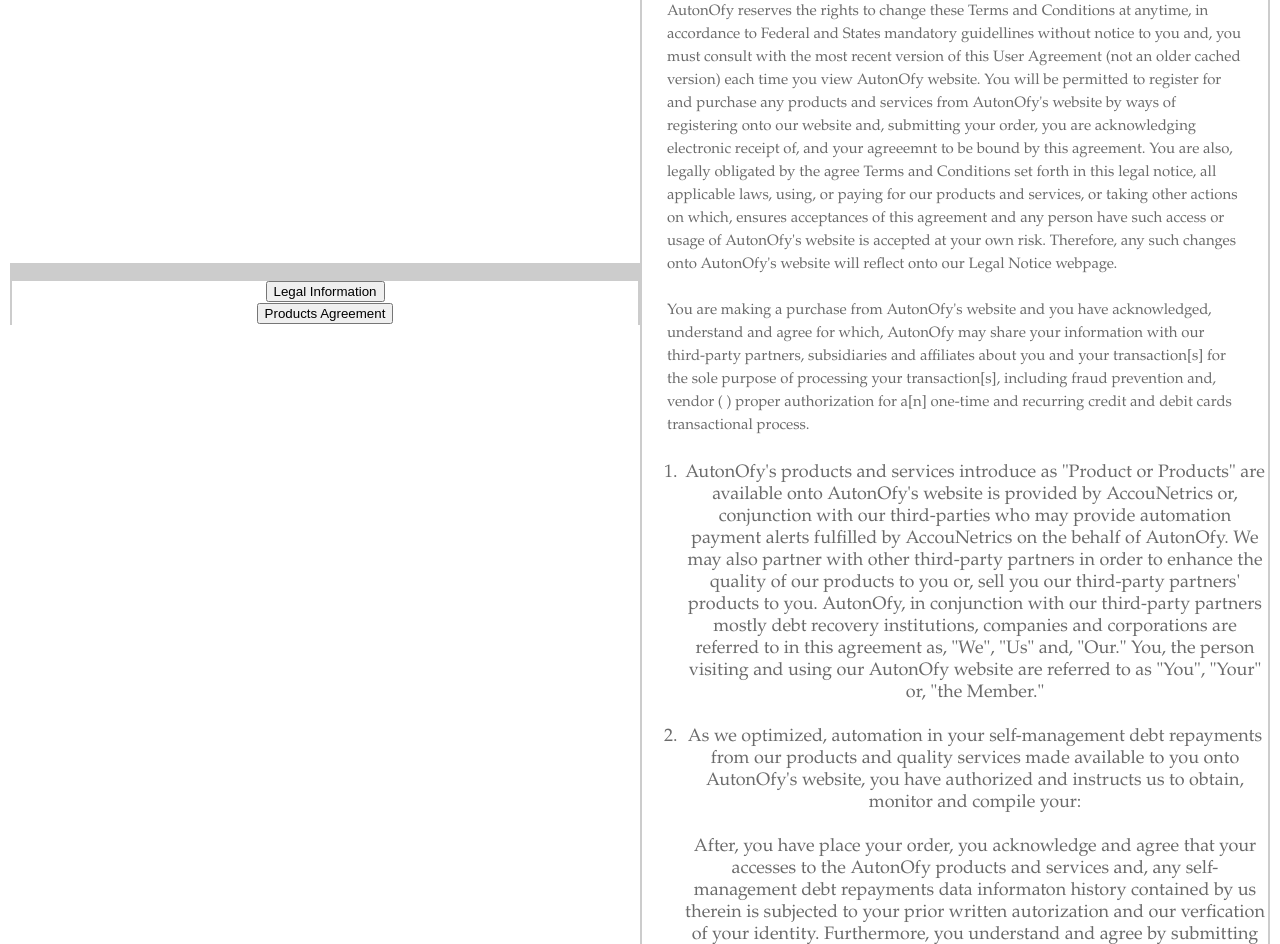
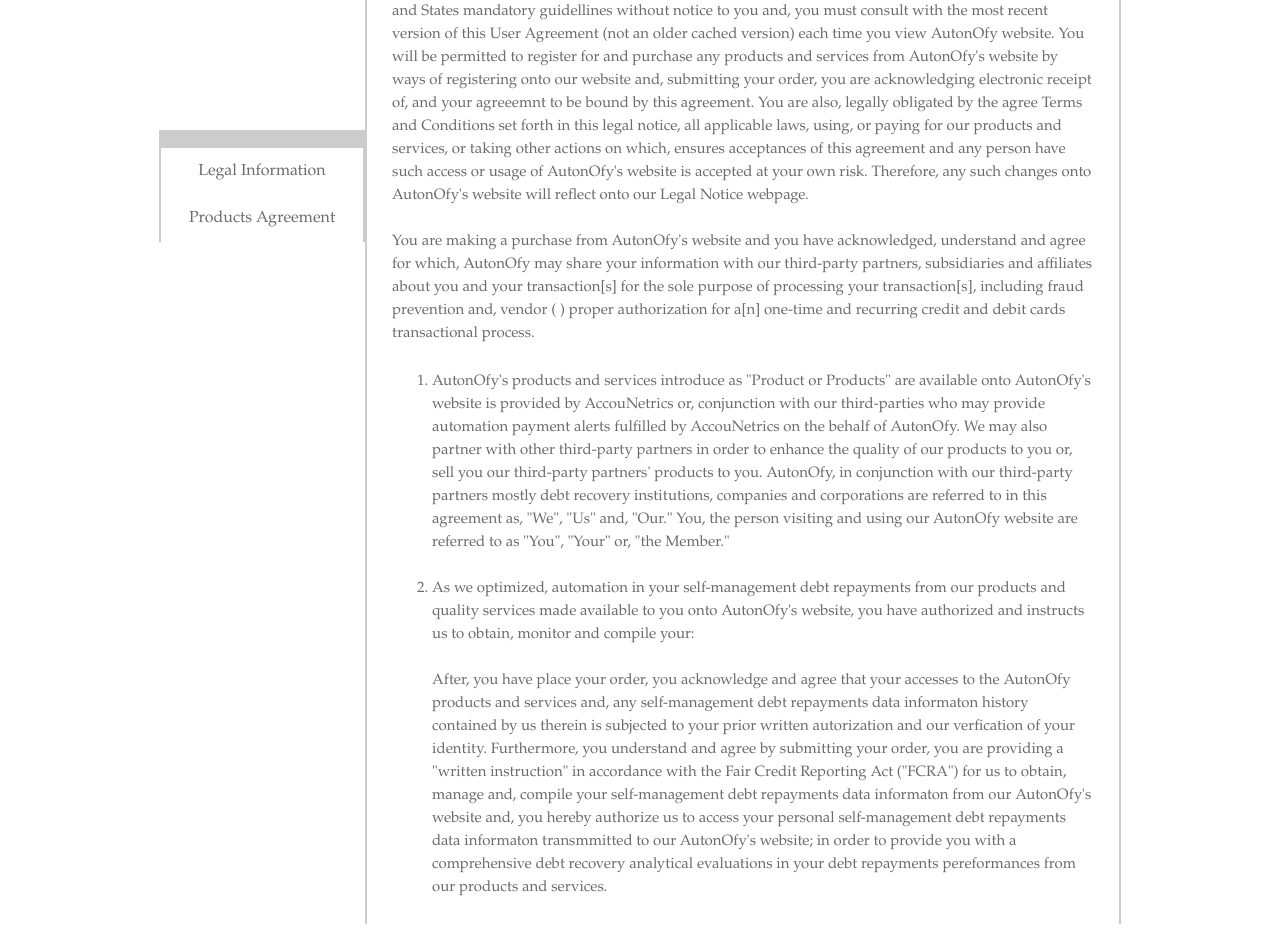
Before and after one commit to PebblesFaith/AutonOfy-Development, a website: page indexUserAgreement.html in a window 1280 px wide. Shown: the part 1160-2104 px from the top of the page. Drawn offline with Linux system fonts and the light colour scheme.

Commit message:
Update indexUserAgreement.css
Sarai Hannah Ajai had updated AutoNofy's User Agreeement css file which contains two (2) flex boxes custom designs not yet completed dated on April 19, 2020.

```diff
--- a/public/css/indexUserAgreement.css
+++ b/public/css/indexUserAgreement.css
@@ -200,8 +200,10 @@
 
 /* April 18, 2020, create two (2) columns container inside row in order to place title description inside each container. */
 .column7 {
-  flex: 50%;
-  max-width: 50%;
+  flex-basis: auto;
+  /*flex: 50%;*/
+  max-width: 60%;
+
   padding: 0 2px;
   text-align: center;
   font-size: 18px;
@@ -213,6 +215,7 @@
 
 /* April 18, 2020, create two (2) columns containers inside the row in order to place contents inside each containers. */
 .flex-container7 {
+
   display: flex;
   flex-wrap: wrap;
   flex-direction: row;
@@ -229,6 +232,7 @@
 
 /* April 18, 2020, create class paragraph (pColumn1) selector in order to place custom description inside the first (1st) container. */
 .pColumn1 {
+
   font-family: 'Book Antiqua', 'Times New Roman', Times, serif;
   text-align: left;
   font-size: 15px;
@@ -237,10 +241,59 @@
   color: rgb(107, 107, 107);
 }
 
+/* April 19, 2020, create customized button (buttonLegalInfo1) to the User Agreement webpage in order for end-users to
+   to have an options to select an area within the online User Agreement documentation. */
+   .buttonLegalInfo1 {
+    border: none;
+      background-color: inherit;
+      padding: 14px 28px;
+      font-family: 'Book Antiqua', Times, serif;
+      font-size: 16px;
+      cursor: 16px;
+      cursor: pointer;
+      display: inline-block;
+      color: rgb(107, 107, 107);
+  }
+
+  .buttonLegalInfo1:hover {background: #eee;}
+  .buttonLegalInfo1 {color: rgb(107, 107, 107);}
+
+  /* April 19, 2020, create customized button (buttonProductsAgreement1) to the User Agreement webpage in order for end-users to
+   to have an options to select an area within the online User Agreement documentation. */
+   .buttonProductsAgreement1 {
+    border: none;
+      background-color: inherit;
+      padding: 14px 28px;
+      font-family: 'Book Antiqua', Times, serif;
+      font-size: 16px;
+      cursor: 16px;
+      cursor: pointer;
+      display: inline-block;
+      color: rgb(107, 107, 107);
+  }
+
+  .buttonProductsAgreement1:hover {background: #eee;}
+  .buttonProductsAgreement1 {color: rgb(107, 107, 107);}
+
+
+
+
 /* April 18, 2020, create class paragraph (pColumn2) selector in order to place custom description inside the second (2nd) container. */
 .pColumn2 {
   font-family: 'Book Antiqua', 'Times New Roman', Times, serif;
   text-align: left;
+  display: block;
+  font-size: 15px;
+  margin: 25px;
+  line-height: 23px;
+  color: rgb(107, 107, 107);
+}
+
+/* April 19, 2020, create class paragraph (pColumn2) selector in order to place custom description inside the second (2nd) container. */
+.solutionPurchases1 {
+  font-family: 'Book Antiqua', 'Times New Roman', Times, serif;
+  text-align: left;
+  display: block;
   font-size: 15px;
   margin: 25px;
   line-height: 23px;
```
